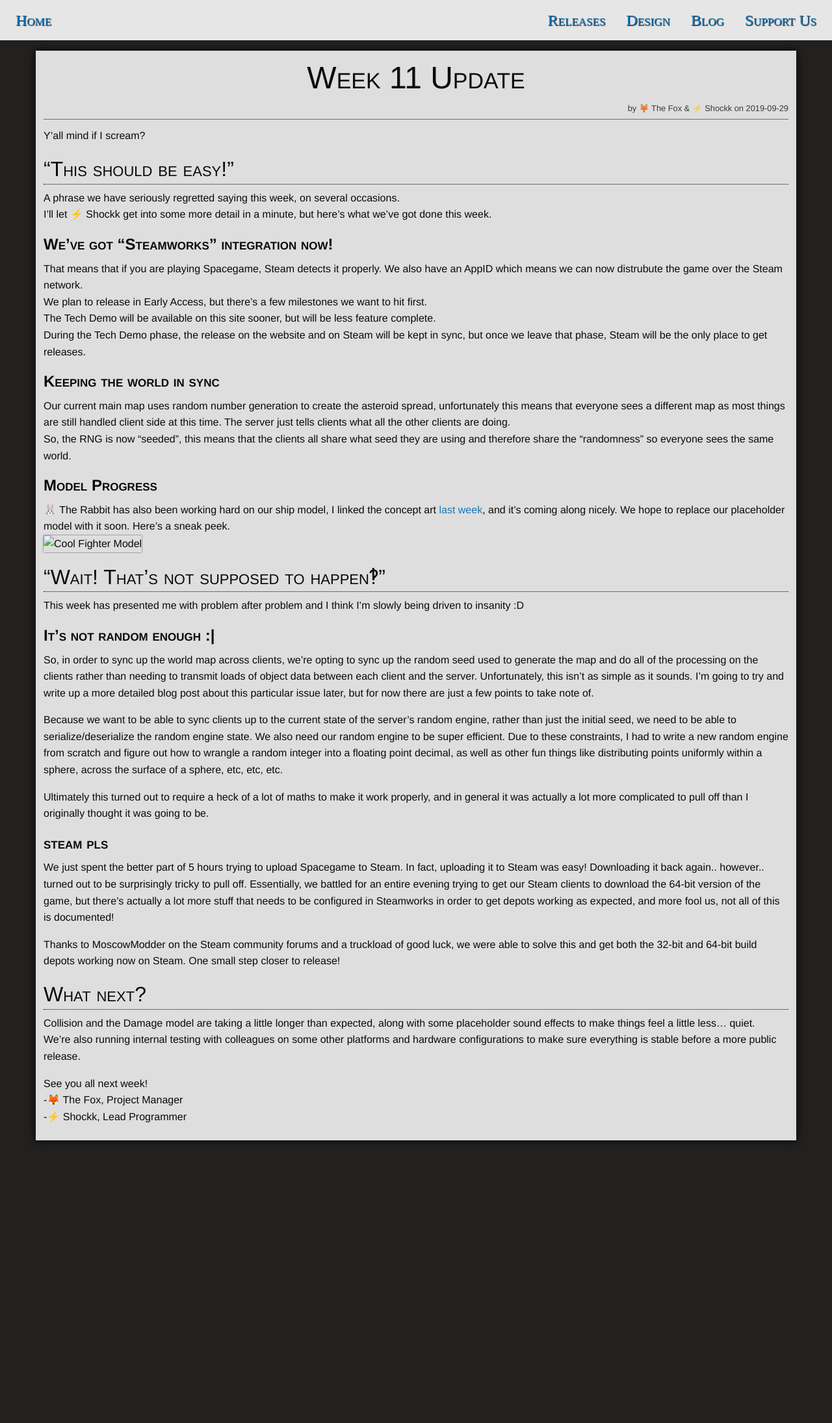
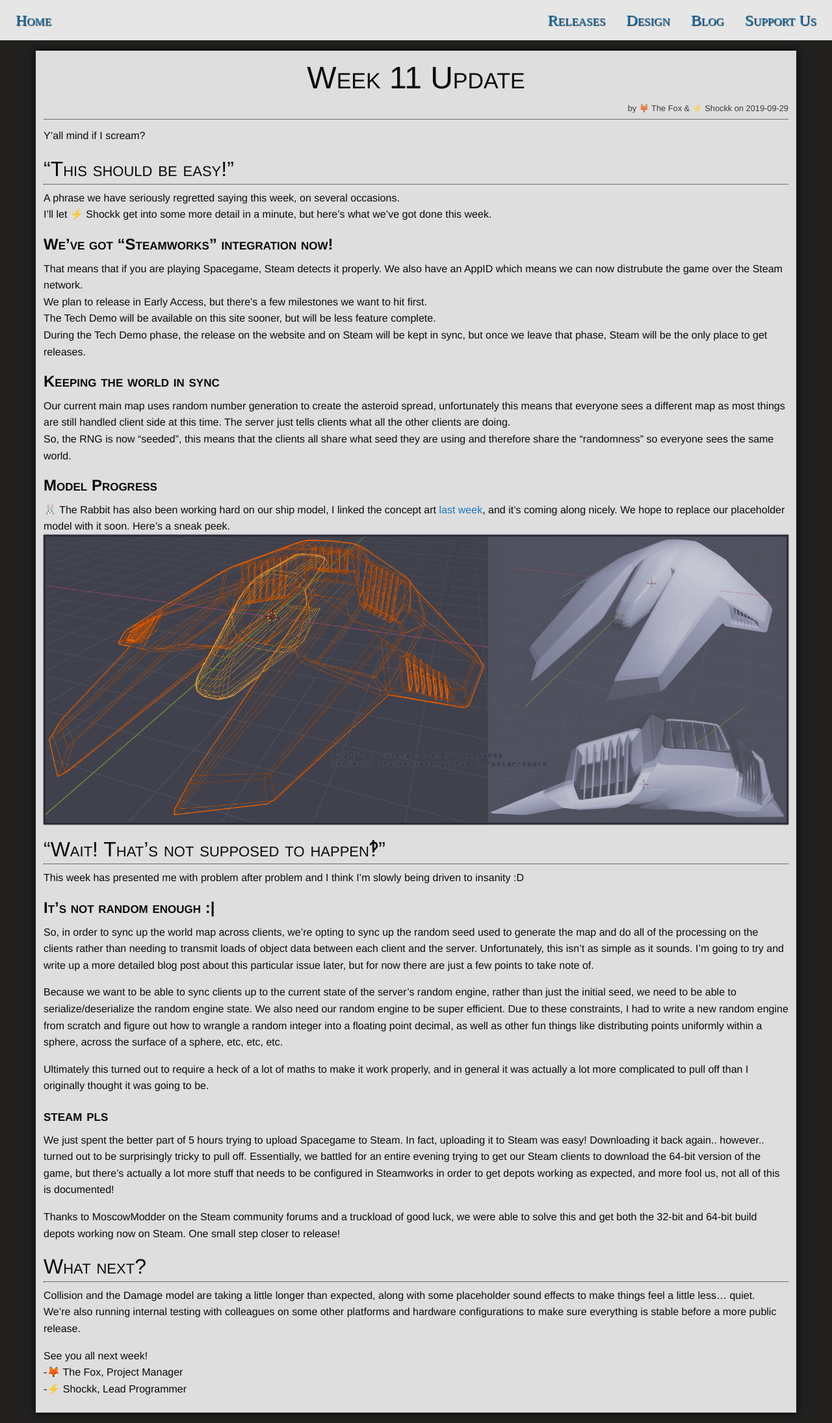
Before and after one commit to corporeality-space/web, a Jekyll site: the page built from _posts/2019-09-29-01-Week-11.md, in a window 1280 px wide. Shown: the whole page at 65% size. Built offline with Jekyll 4.4.1, drawn with Linux system fonts in a browser that asks for light colours; nearby versions of some CDN libraries; some web fonts are replaced; our own code applies the rules of GitHub Pages for plain Markdown files; library files that are not in the unit come from our copies; before the commit the page ends 1771 px from its top, so only the background shows below that.

Commit message:
Update 2019-09-29-01-Week-11.md

```diff
--- a/_posts/2019-09-29-01-Week-11.md
+++ b/_posts/2019-09-29-01-Week-11.md
@@ -25,8 +25,8 @@ So, the RNG is now "seeded", this means that the clients all share what seed the
 
 ## Model Progress
 
-🐰 The Rabbit has also been working hard on our ship model, I linked the concept art [last week](/polar-space{% post_url 2019-09-22-01-Week-10 %}), and it's coming along nicely. We hope to replace our placeholder model with it soon. Here's a sneak peek.
-![Cool Fighter Model](/polar-space/assets/img/week-11/f_mod1.png)
+🐰 The Rabbit has also been working hard on our ship model, I linked the concept art [last week]({% post_url 2019-09-22-01-Week-10 %}), and it's coming along nicely. We hope to replace our placeholder model with it soon. Here's a sneak peek.
+![Cool Fighter Model](/assets/img/week-11/f_mod1.png)
 
 # "Wait! That's not supposed to happen‽"
 
```
